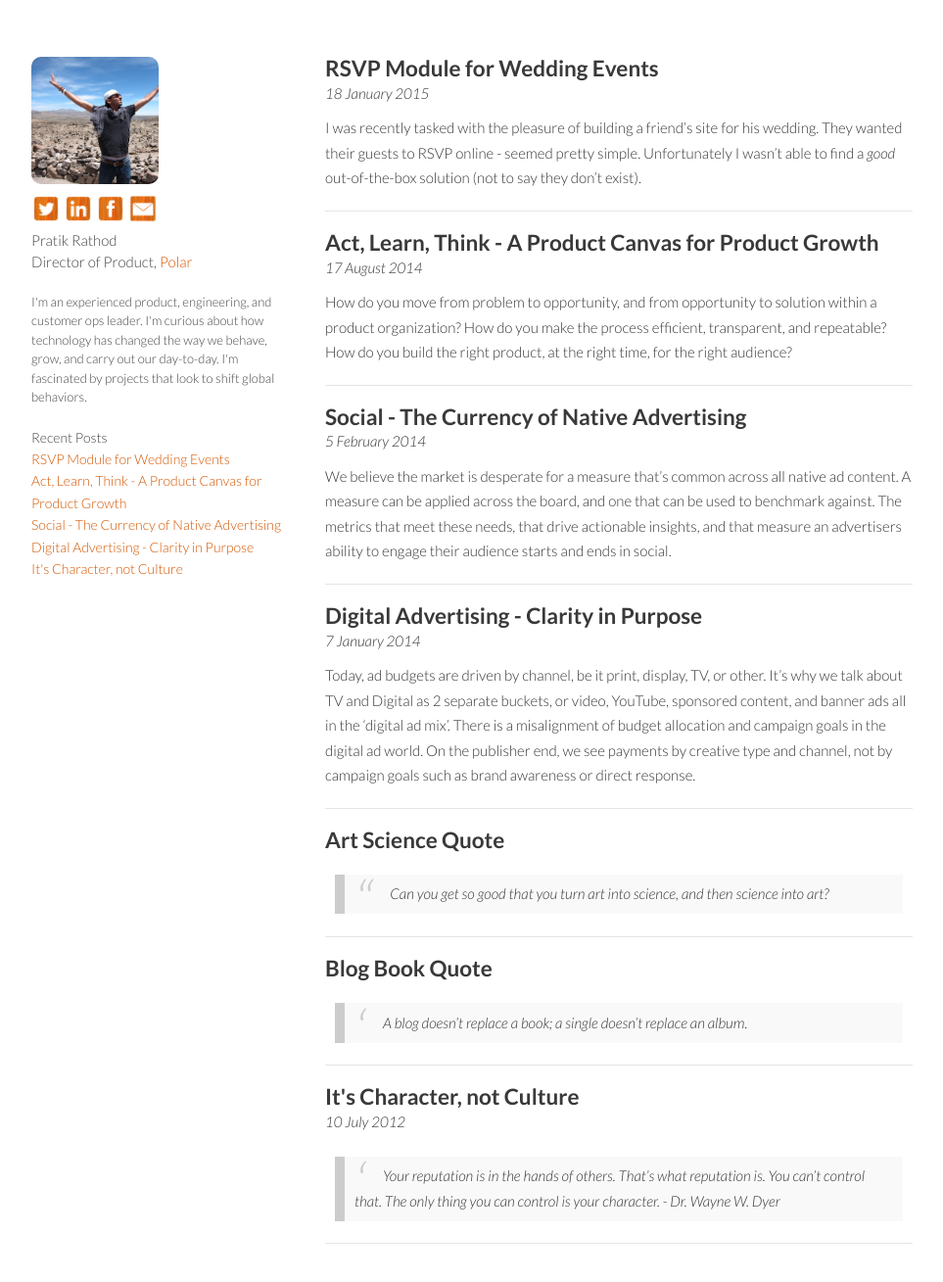
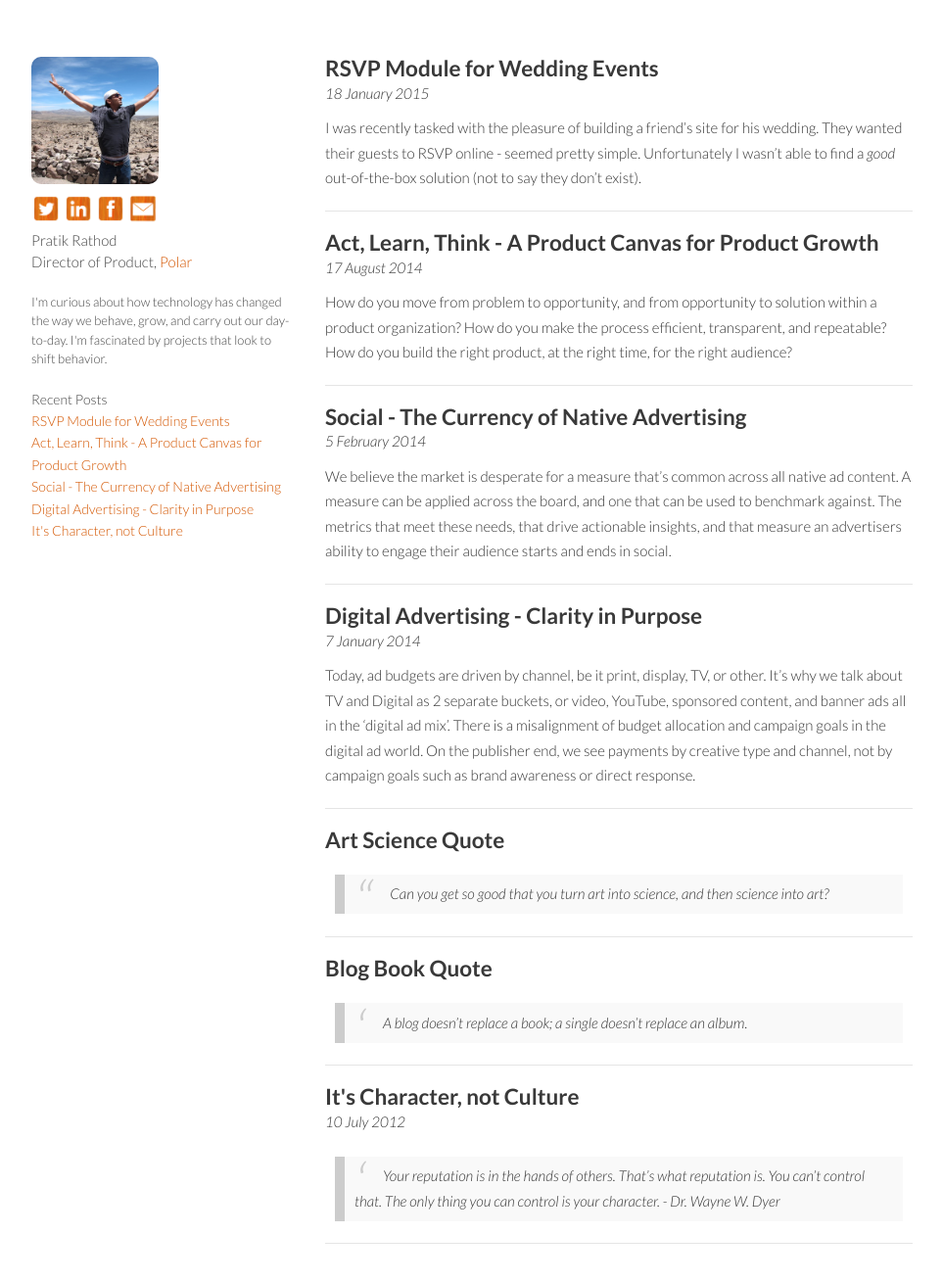
Before and after one commit to p2rathod/p2rathod.github.io, a Jekyll site: the page built from index.html, in a window 1280 px wide and 1340 px high. Shown: the top 1309 px of the window at 98% size, without its empty margins (158-1121 px from the left). Built offline with Jekyll 4.4.1, drawn with Linux system fonts in a browser that asks for light colours.

Commit message:
update bio

```diff
--- a/_includes/header.html
+++ b/_includes/header.html
@@ -44,7 +44,7 @@
           Director of Product, <a href="http://polar.me">Polar</a>
         </p>
         <p id="blurb">
-          I'm an experienced product, engineering, and customer ops leader. I'm curious about how technology has changed the way we behave, grow, and carry out our day-to-day. I'm fascinated by projects that look to shift global behaviors.
+          I'm curious about how technology has changed the way we behave, grow, and carry out our day-to-day. I'm fascinated by projects that look to shift behavior.
         </p>
 
         <div id="recent-posts-header">
```
